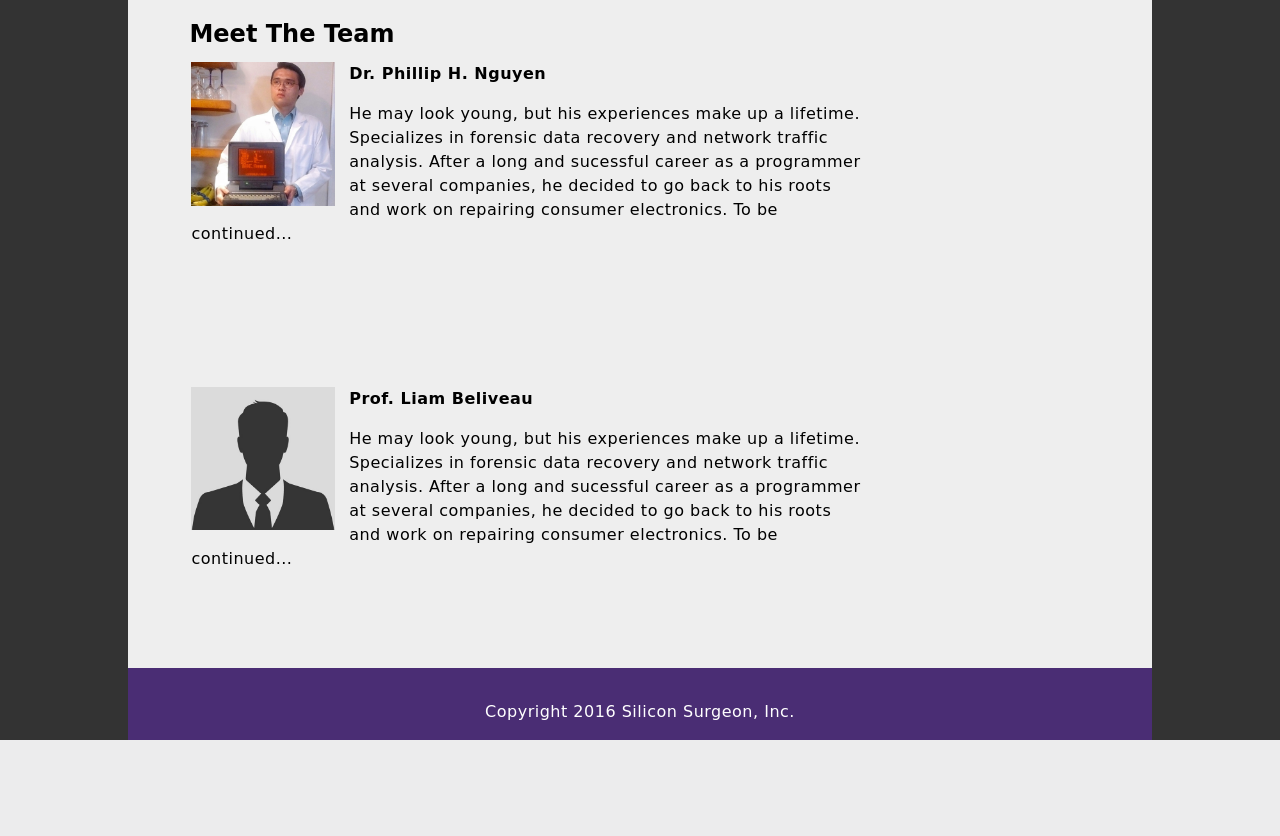
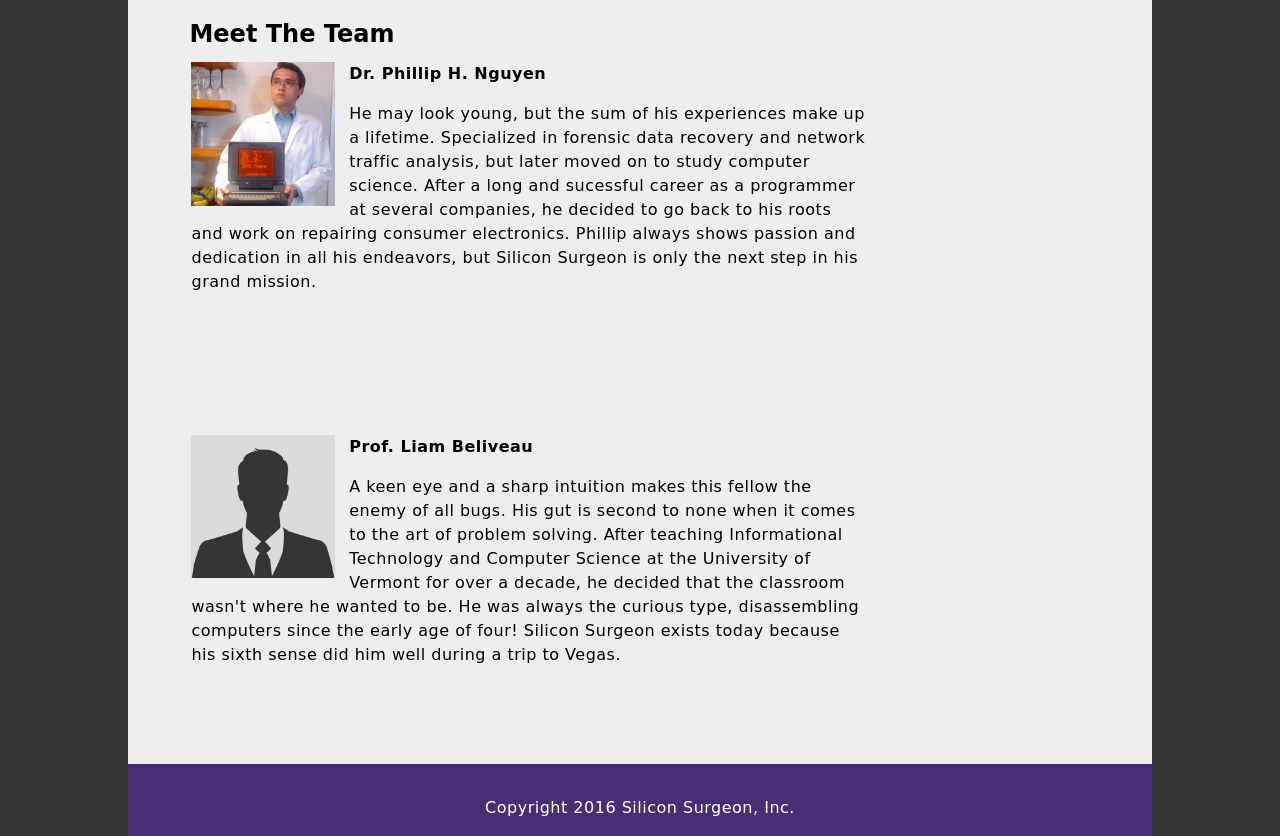
Before and after one commit to flamestormp/siliconsurgeon, a PHP site: page /about.php in a window 1280 px wide. Shown: the part 157-993 px from the top of the page. Before the commit the page ends 897 px from the top, so only its background shows below. Run offline with PHP 8.4, Linux system fonts and the light colour scheme; data that the repository does not hold is empty.

Commit message:
finish about.php

```diff
--- a/about.php
+++ b/about.php
@@ -7,22 +7,26 @@
             <aside class="about">
             <img class="profile" src="img/phillip.jpg" alt="Phillip Nguyen">
                 <p><strong> Dr. Phillip H. Nguyen </strong></p>
-                <p> He may look young, but his experiences make up a lifetime.
-                    Specializes in forensic data recovery and network traffic
-                    analysis. After a long and sucessful career as a programmer
-                    at several companies, he decided to go back to his roots and
-                    work on repairing consumer electronics. To be continued...
+                <p> He may look young, but the sum of his experiences make up a lifetime.
+                    Specialized in forensic data recovery and network traffic
+                    analysis, but later moved on to study computer science. After a long
+                    and sucessful career as a programmer at several companies, he decided
+                    to go back to his roots and work on repairing consumer electronics.
+                    Phillip always shows passion and dedication in all his endeavors, but
+                    Silicon Surgeon is only the next step in his grand mission.
                 </p>
             </aside>
             <br>
             <aside class="about">
             <img class="profile" src="img/liam.jpg" alt="Liam Beliveau">
                 <p><strong> Prof. Liam Beliveau </strong></p>
-                <p> He may look young, but his experiences make up a lifetime.
-                    Specializes in forensic data recovery and network traffic
-                    analysis. After a long and sucessful career as a programmer
-                    at several companies, he decided to go back to his roots and
-                    work on repairing consumer electronics. To be continued...
+                <p> A keen eye and a sharp intuition makes this fellow the enemy of all bugs.
+                    His gut is second to none when it comes to the art of problem solving.
+                    After teaching Informational Technology and Computer Science at the
+                    University of Vermont for over a decade, he decided that the classroom
+                    wasn't where he wanted to be. He was always the curious type, disassembling
+                    computers since the early age of four! Silicon Surgeon exists today because
+                    his sixth sense did him well during a trip to Vegas.
                 </p>
             </aside>
         </div>
```
